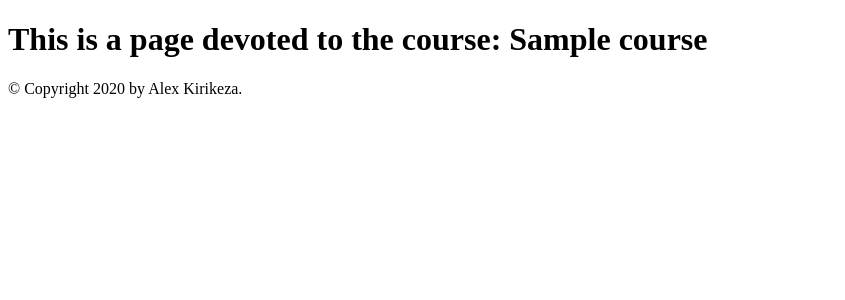
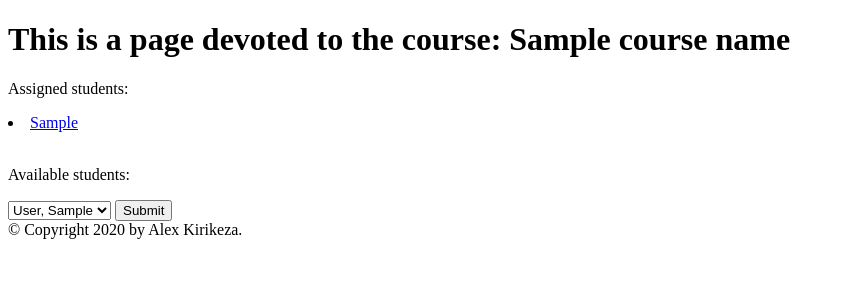
Before and after one commit to eTcilopp/Python_Patterns_Course, a Python web app: template templates/course.html in a window 1280 px wide. Shown: the part 26-326 px from the top of the page, without its empty margins (0-845 px from the left). Run offline with Jinja, Linux system fonts and the light colour scheme; the template is opened without the code that fills it: most values are stand-ins (such as "Sample title", 1, 10 or a date in 2020).

Commit message:
Working on assigning Student to Course

```diff
--- a/templates/course.html
+++ b/templates/course.html
@@ -2,5 +2,34 @@
 {% block title %}{{ title }}{% endblock %}
 
 {% block content %}
-    <h1> This is a page devoted to the course: {{ object_list['course'] }} </h1>
+    <h1> This is a page devoted to the course: {{ object_list['course'].get_courseName['Course name'] }} </h1>
+
+    <p>Assigned students:</p>
+        {% for assigned_student in object_list['course'].assignedStudents %}
+            <li> <a href='#'>
+                {{ assigned_student }}</a>
+            </li>
+        {% endfor %}
+    <br>
+
+    <p>Available students:</p>
+<!--        {% for unassigned_student in object_list['all_students'] %}-->
+<!--            <li> <a href='/student/{{ unassigned_student.id }}'>-->
+<!--                {{ unassigned_student.first_name }}</a>-->
+<!--            </li>-->
+<!--        {% endfor %}-->
+<!--    <br>-->
+    <form action="#" method="post" id="post">
+
+        <input type="hidden" id="addstfirstname" name="course" value="{{ object_list['course'].get_courseName['Course name'] }}">
+
+       <select id="unassigned_student" name="assigning_student_id">
+            {% for unassigned_student in object_list['all_students'] %}
+                <option value="{{ unassigned_student.id }}">{{ unassigned_student.last_name }}, {{ unassigned_student.first_name }}</option>
+            {% endfor %}
+       </select>
+
+    <input type="submit" value="Submit">
+    </form>
+
 {% endblock %}
--- a/templates/courses.html
+++ b/templates/courses.html
@@ -5,8 +5,8 @@
             <ul>
                 <h1> Available Courses </h1>
                 {% for object in object_list['courses_list'] %}
-                    <li> <a href='/course/{{ object.get_courseName()["Course name"] }}/'>
-                        {{ object.get_courseName()["Course name"] }}</a>
+                    <li> <a href='/course/{{ object.get_courseName["Course name"] }}/'>
+                        {{ object.get_courseName["Course name"] }}</a>
                     </li>
 <!--                TODO - remove hardcore stuff!-->
 
```
Also changed, not shown: models.py (+15 -1 lines), views.py (+10 -3 lines), 1 other file.
